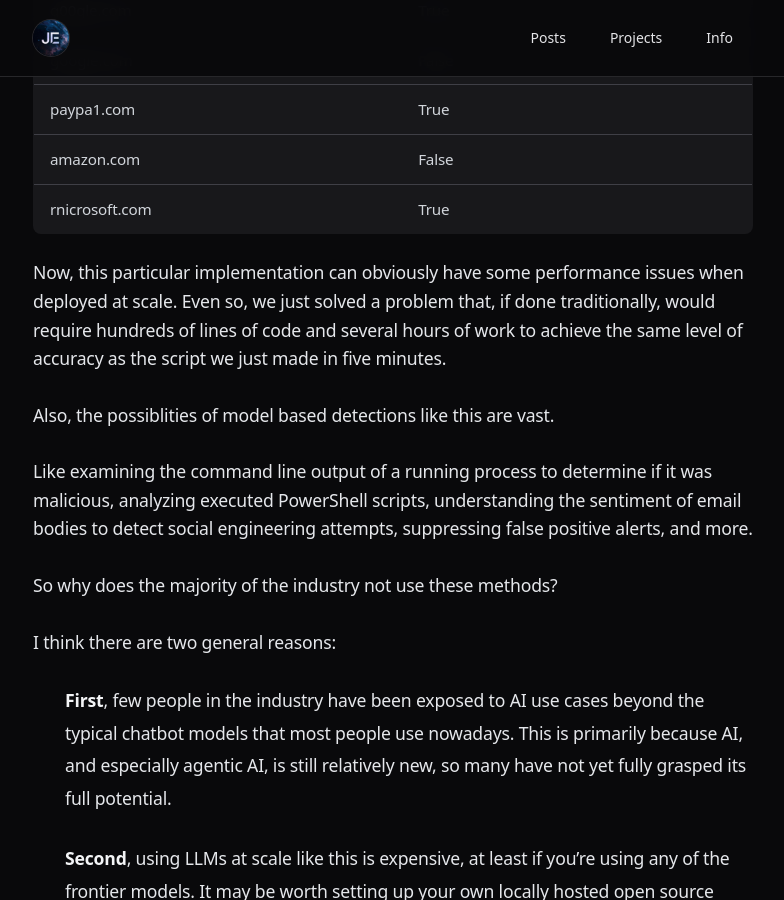
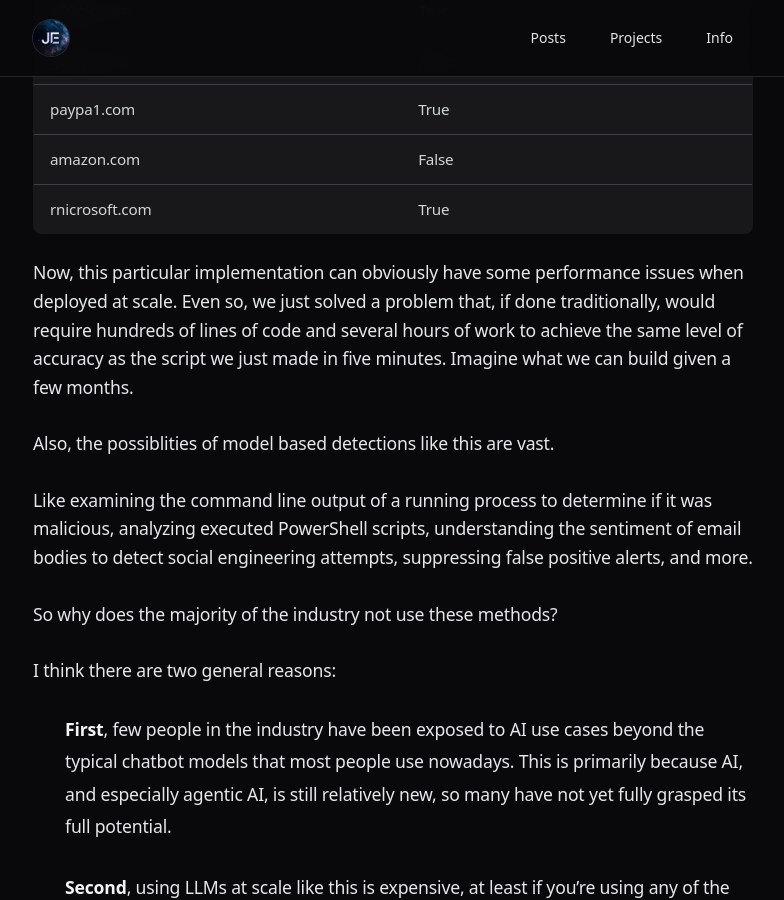
Before and after one commit to jayjoe101/jayjoe101.github.io, a Jekyll site: the page built from _blog/the-age-of-agentic-socs.md, in a window 1280 px wide and 900 px high, scrolled down 5001 px. Shown: the whole window, without its empty margins (247-1031 px from the left). Built offline with Jekyll 4.4.1, drawn with Linux system fonts in a browser that asks for light colours; nearby versions of some CDN libraries.

Commit message:
more context

```diff
--- a/_blog/the-age-of-agentic-socs.md
+++ b/_blog/the-age-of-agentic-socs.md
@@ -148,7 +148,7 @@ When displaying the DataFrame I got the following table as an output.
 | amazon.com       | False         |
 | rnicrosoft.com   | True          |
 
-Now, this particular implementation can obviously have some performance issues when deployed at scale. Even so, we just solved a problem that, if done traditionally, would require hundreds of lines of code and several hours of work to achieve the same level of accuracy as the script we just made in five minutes.
+Now, this particular implementation can obviously have some performance issues when deployed at scale. Even so, we just solved a problem that, if done traditionally, would require hundreds of lines of code and several hours of work to achieve the same level of accuracy as the script we just made in five minutes. Imagine what we can build given a few months.
 
 Also, the possiblities of model based detections like this are vast.
 
```
